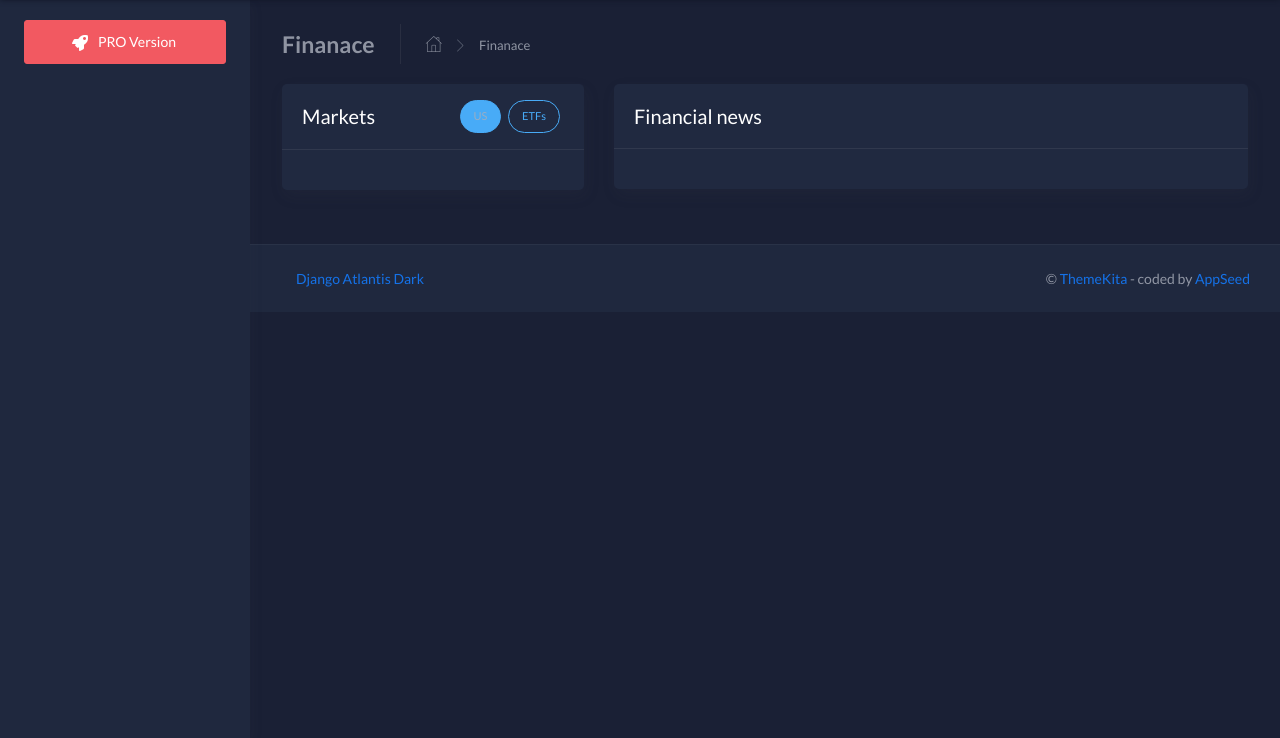
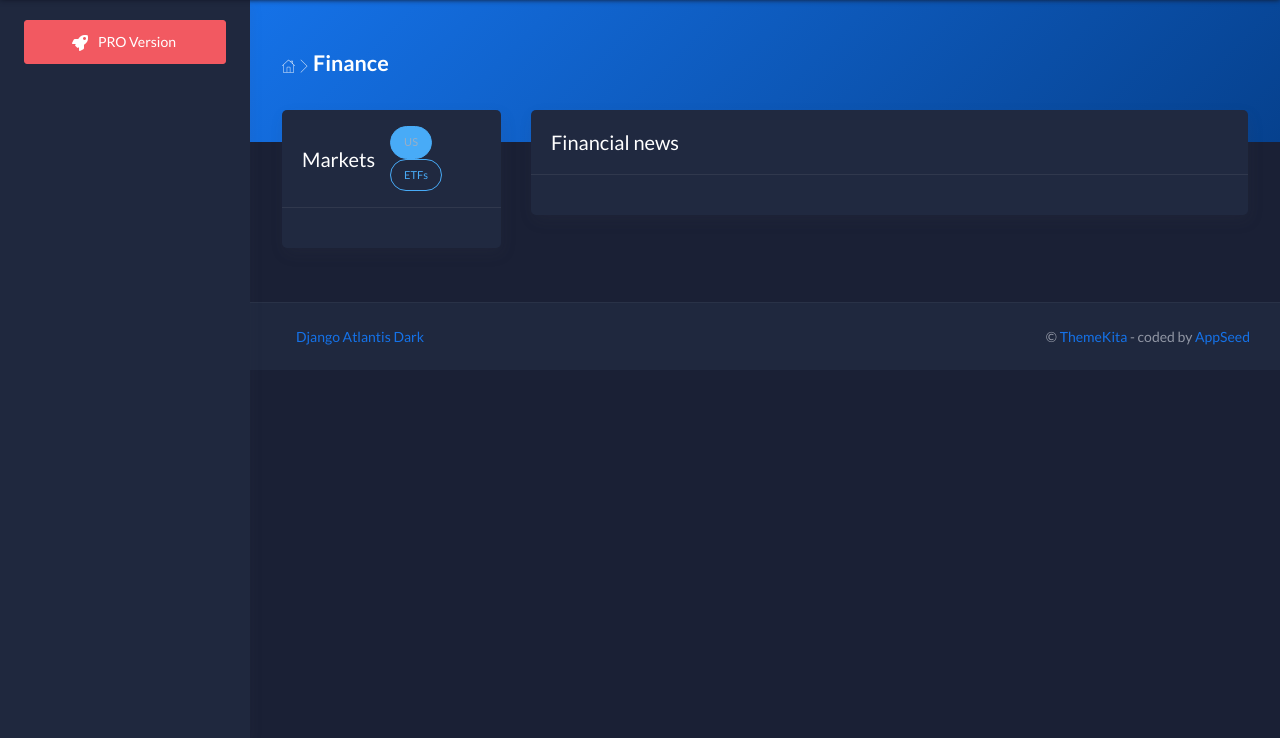
Before and after one commit to ScalpTrading/myPortfolio2, a Django app: template core/templates/finance.html in a window 1280 px wide. Shown: the part 62-800 px from the top of the page. Run offline with Django 3.2, Linux system fonts and the light colour scheme; the template is opened without the code that fills it, so the values that code supplies are empty; some libraries are stand-ins or nearby versions.

Commit message:
Adjust front-end elements

```diff
--- a/core/templates/finance.html
+++ b/core/templates/finance.html
@@ -10,29 +10,23 @@
 	<div class="content">
 
 		<!-- Page banner -->
-		<div class="page-inner">
-			<div class="page-header">
-				<h4 class="page-title">Finanace</h4>
-				<ul class="breadcrumbs">
-					<li class="nav-home">
-						<a href="#">
-							<i class="flaticon-home"></i>
-						</a>
-					</li>
-					<li class="separator">
-						<i class="flaticon-right-arrow"></i>
-					</li>
-					<li class="nav-item">
-						<a href="#">Finanace</a>
-					</li>
-				</ul>
+		<div class="panel-header bg-primary-gradient">
+			<div class="page-inner py-5">
+				<div class="d-flex align-items-left align-items-md-center flex-column flex-md-row">
+					<div>
+						<h2 class="text-white pb-2 fw-bold"> <small> <a href="#"><i class="flaticon-home"></i></a> <i class="flaticon-right-arrow"></i> </small> Finance</h2>
+					</div>
+				</div>
 			</div>
-			<!-- Page banner END -->
+		</div>
+		<!-- Page banner END -->
 
-			<div class="row">
+		<div class="page-inner mt--5">
+
+			<div class="row mt--2">
 
 				<!-- LHS widget -->
-				<div class="col-4">
+				<div class="col-3">
 					<div class="card">
 
 						<!-- Card header -->
@@ -53,16 +47,16 @@
 									<div class="flex-1">
 										<h6 class="text-uppercase fw-bold">{{companyName}}</h6>
 										{% if changePercent > 0 %}
-											<h4 class="card-text text-success">{{latestPrice}}<small class="text-success">USD</small></h4>
+											<h5 class="card-text text-success">{{latestPrice}}<small class="text-success">USD</small></h5>
 										{% else %}
-											<h4 class="card-text text-danger">{{latestPrice}}<small class="text-danger">USD</small></h4>
+											<h5 class="card-text text-danger">{{latestPrice}}<small class="text-danger">USD</small></h5>
 										{% endif %}
 									</div>
 									<div class="float-right align-self-center">
 										{% if changePercent > 0 %}
-											<h4 class="card-text text-success" style="text-align: right">{{changePercent}}%</h4>
+											<h5 class="card-text text-success" style="text-align: right">{{changePercent}}%</h5>
 										{% else %}
-											<h4 class="card-text text-danger" style="text-align: right">{{changePercent}}%</h4>
+											<h5 class="card-text text-danger" style="text-align: right">{{changePercent}}%</h5>
 										{% endif %}
 									</div>
 								</div>
@@ -98,7 +92,7 @@
 				</div>
 
 				<!-- RHS widget -->
-				<div class="col-8">
+				<div class="col-9">
 					<div class="card">
 
 						<!-- Card header -->
```
